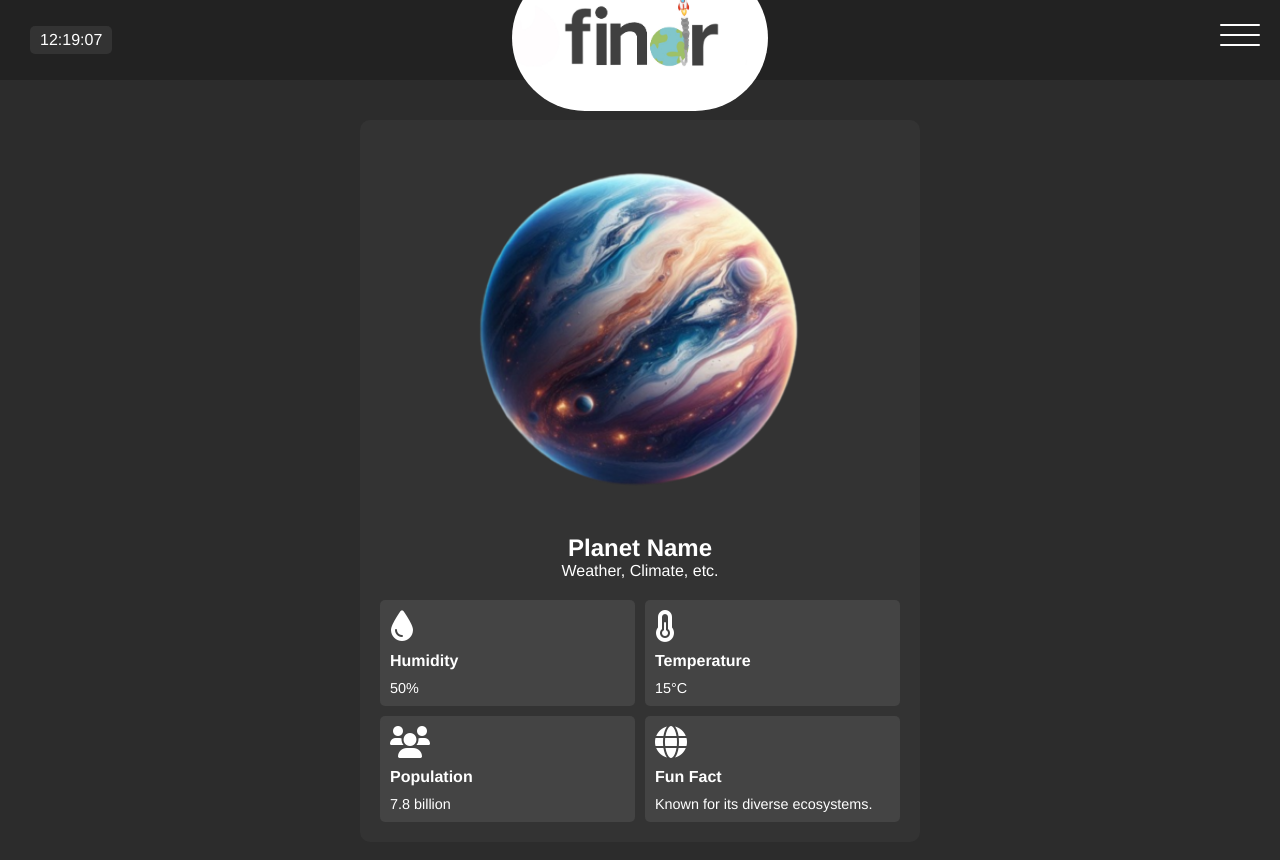
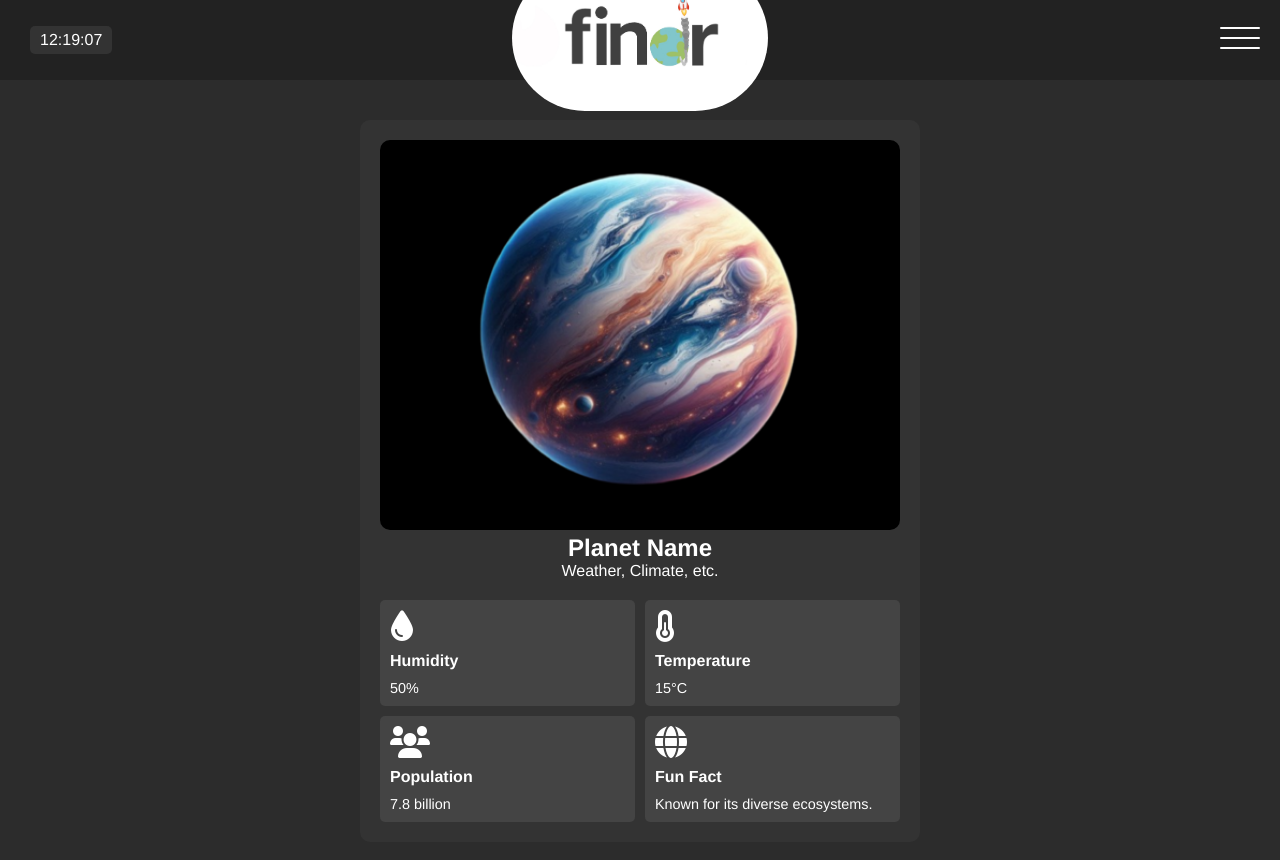
Before and after one commit to evanautianle/HACKATHON2024-print-Hello-World-, a plain HTML site: page FindrJS/Findr.html in a window 1280 px wide. Drawn offline with nearby package versions, Linux system fonts and the light colour scheme.

Commit message:
Update Findr.css

```diff
--- a/FindrJS/Findr.css
+++ b/FindrJS/Findr.css
@@ -110,6 +110,7 @@ h1 {
 }
 
 .planet-card img {
+    background: #000;
     width: 100%; /* Scale image to container width */
     height: auto; /* Maintain aspect ratio */
     border-radius: 10px;
@@ -175,7 +176,7 @@ img {
     height: 30px;
     cursor: pointer;
     position: absolute;
-    top: 20px;
+    top: 23px;
     right: 20px;
     z-index: 1001;
 }
```
